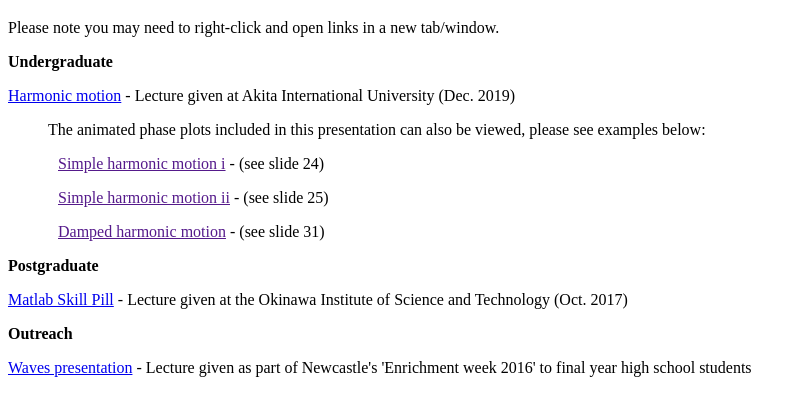
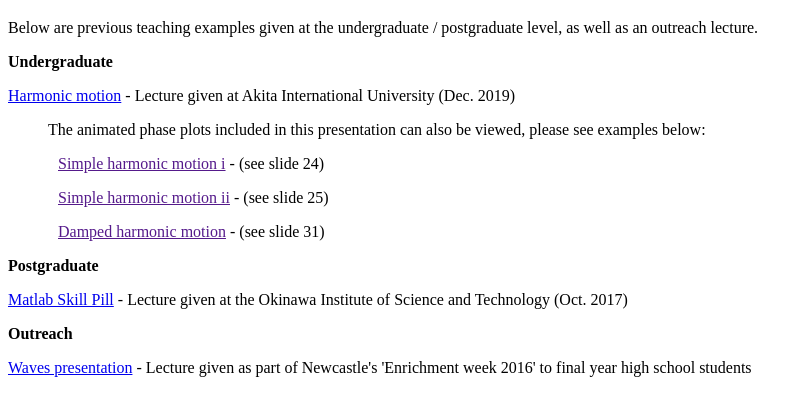
Before and after one commit to quantummje/teach, a plain HTML site: page index.html in a window 1280 px wide. Shown: the part 61-476 px from the top of the page, without its empty margins (0-812 px from the left). Drawn offline with Linux system fonts and the light colour scheme.

Commit message:
Update index.html

```diff
--- a/index.html
+++ b/index.html
@@ -6,7 +6,7 @@
 <body>
 
 <h1>Examples of previous teaching materials</h1>
-Please note you may need to right-click and open links in a new tab/window.
+Below are previous teaching examples given at the undergraduate / postgraduate level, as well as an outreach lecture.
 
 <p><b>Undergraduate</b></p>
 <a href="aiu_ho.pdf">Harmonic motion</a> - Lecture given at Akita International University (Dec. 2019)
```
